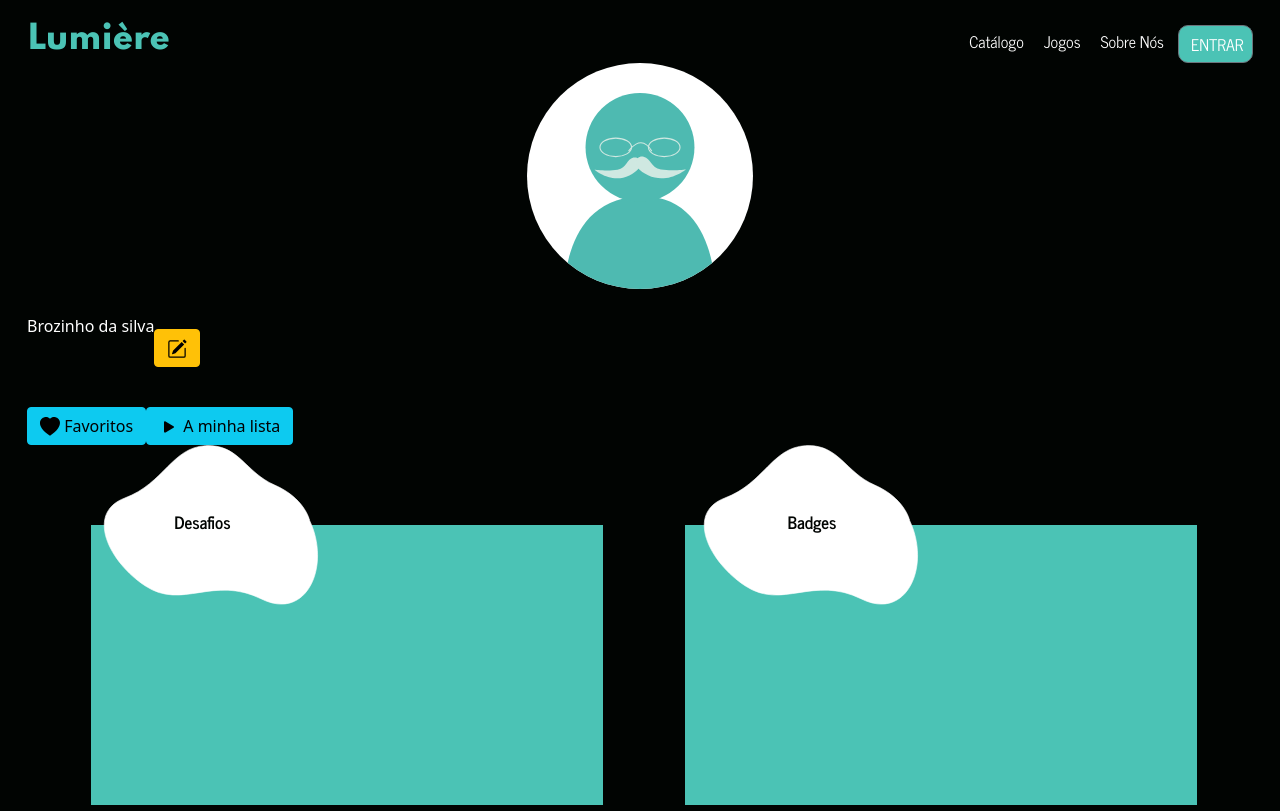
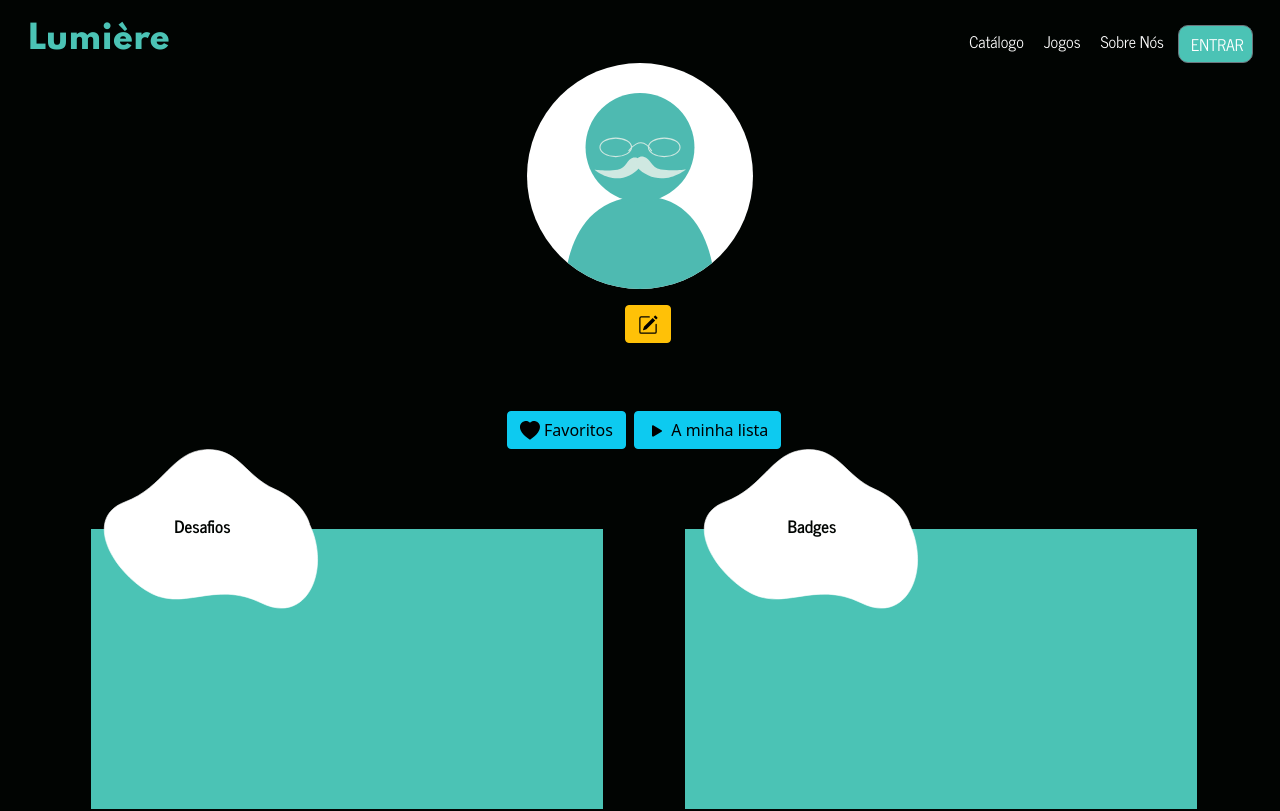
Before and after one commit to Paulofm-R/Lumiere, a Vue app in the folder lumiere/: page /perfil in a window 1280 px wide. Shown: the top 811 px of the page. Built offline with nearby package versions, Linux system fonts and the light colour scheme.

Commit message:
editar perfil visual feito com falta de funções

```diff
--- a/lumiere/src/store/index.js
+++ b/lumiere/src/store/index.js
@@ -13,6 +13,8 @@ export default new Vuex.Store({
         data_nascimento: '2000-09-16',
         foto: '../assets/img/User.svg',
         tipo: 'admin',
+        favoritos: [],
+        lista: [],
       },
       {
         nome: "Sofia Freitas",
@@ -20,6 +22,8 @@ export default new Vuex.Store({
         data_nascimento: '2001-11-07',
         foto: '../../src/assets/img/User.svg',
         tipo: 'admin',
+        favoritos: [],
+        lista: [],
       },
     ],
     loggedUser: localStorage.loggedUser ? JSON.parse(localStorage.loggedUser) : '',
@@ -206,6 +210,10 @@ export default new Vuex.Store({
       state.loggedUser = '';
       localStorage.removeItem('loggedUser');
     },
+    SET_NEW_PASSWORD(state, payload){
+      state.loggedUser = state.utilizadores.find((user) => user.palavra_passe === payload);
+      localStorage.loggedUser = JSON.stringify(state.loggedUser);
+    },
 
     // Jogos
     SET_NOVO_JOGO(state, payload) {
--- a/lumiere/src/views/filme.vue
+++ b/lumiere/src/views/filme.vue
@@ -11,7 +11,7 @@
             <br>
             <b-col cols="6">
                 <div>
-                    <a id="rate"><span>{{filme.avaliacao}}</span>/5.0</a>
+                    <a id="rate"><span>{{filme.avaliacao}}</span><b-icon icon="star-fill"></b-icon>/5.0</a>
                     <b-button v-b-modal.avaliarModal id="avaliar" variant="info">Avaliar</b-button>
                     <b-button @click="favoritos()" variant="info" id="favoritos">	&#9829; Adicionar aos favoritos</b-button>
                     <b-button @click="lista()" variant="info" id="lista">A minha lista</b-button>
@@ -80,7 +80,7 @@
         },
 
         computed: {
-            ...mapGetters(['getFilmes']),
+            ...mapGetters(['getFilmes', 'getLoggedUser']),
         },
 
 
@@ -99,9 +99,10 @@
                 }
 
             },
-
-
-
+            favoritos() {
+                console.log('tou ca bro')
+                this.getLoggedUser.favoritos.push(this.filme)
+            }
 
         }
     }
@@ -133,6 +134,7 @@
     }
     span{
         font-family: var(--font2);
+        font-size: 20px;
     }
 
     input{
--- a/lumiere/src/views/perfil.vue
+++ b/lumiere/src/views/perfil.vue
@@ -3,11 +3,11 @@
         <b-row>
             <img src="../assets/img/User.svg" id="imgPerfil">
         </b-row>
-        <b-col>
-            <span>Brozinho da silva</span>
-            <b-button variant="warning" class="botoes"><b-icon icon="pencil-square"></b-icon></b-button>
+        <b-col id="utilizador" cols="4">
+            <span id="nomeUtilizador">{{getLoggedUser.nome}}</span>
+            <b-button variant="warning" v-b-modal.editarPerfilModal class="botoes" id="editarPerfil" ><b-icon icon="pencil-square"></b-icon></b-button>
         </b-col>
-        <b-col cols='8'>
+        <b-col id='listasUtilizador' cols='8'>
             <b-button variant="info" class="botoes"><b-icon icon="heart-fill"></b-icon>  Favoritos</b-button>
             <b-button variant="info" class="botoes"><b-icon icon="play-fill"></b-icon>  A minha lista</b-button>
         </b-col>
@@ -26,16 +26,85 @@
             </div>
         </b-col>
 
+        <b-modal id="editarPerfilModal" centered
+                header-bg-variant="info"
+                header-text-variant="light"
+                body-bg-variant="light"
+                footer-bg-variant="light">
+                <template #modal-header="">
+                    Editar Perfil
+                </template>
+                <template>
+                  <form @submit.prevent = "editarPerfil">
+                    <div>
+                        <label for="urlFotoJogo">URL da imagem</label>
+                        <input id="urlFotoPerfil" type="file" accept="image/jpeg, image/png" @change="fotoPerfil()">
+                        <label for="novaPalavraPasse">Nova Palavra Passe: </label>
+                        <input type="password" id="novaPalavraPasse" v-model="form.novaPalavraPasse">
+                    </div>
+                  </form>
+                </template>
+                <template #modal-footer>
+                    <b-button id='editar' @click='editarPerfil()'>Aceitar Alterações</b-button>
+                </template>
+          </b-modal>
+
     </div>
 </template>
 
 <script>
+    import { mapGetters } from 'vuex';
+
     export default {
+        computed: {
+            ...mapGetters(['getLoggedUser',])
+        },
+        data() {
+            return {
+                form: {
+                    imagemNova: '',
+                    novaPalavraPasse: '',
+                }
 
-    }
+            }
+        },
+        methods: {
+            editarPerfil(){
+                this.getLoggedUser.palavra_passe = this.form.novaPalavraPasse;
+                console.log(this.getLoggedUser.palavra_passe)
+            },
+            fotoPerfil(){
+                this.getLoggedUser.foto = this.form.imagemNova
+                console.log(this.form.imagemNova)
+
+            }
+        }
+    };
+
 </script>
 
 <style scoped>
+    #utilizador{
+        margin:auto;
+        text-align: center;
+    }
+
+    #nomeUtilizador{
+        font-family: var(--font1);
+        font-size:40px;
+        margin-right: 1vw;;
+    }
+
+    #editarPerfil{
+        position: relative;
+        top: -3.5vh;
+    }
+
+    #listasUtilizador{
+        margin:auto;
+        text-align: center;
+    }
+
     #imgPerfil{
         border-radius: 50%;
         width: 20%;
@@ -99,6 +168,7 @@
 
     .botoes{
         margin-top: 5vh;
+        margin-left: 1%;
 
     }
 
```
